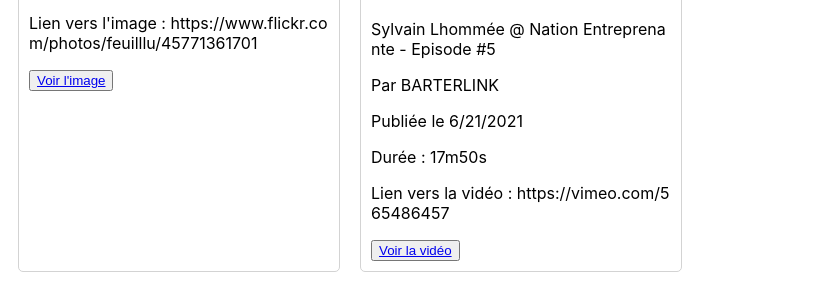
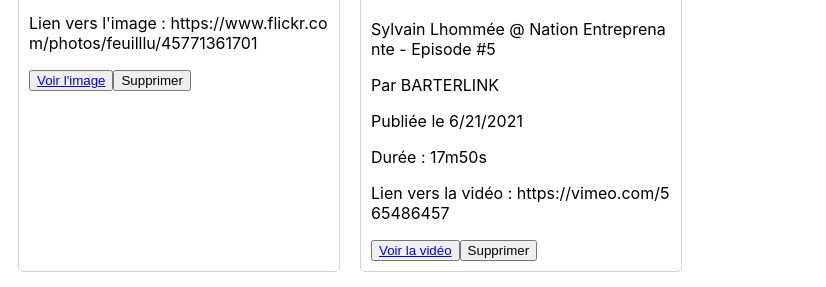
Before and after one commit to YoannDelion/test-klaxoon, a React (Create React App) app: page / in a window 1280 px wide. Shown: the part 570-857 px from the top of the page, without its empty margins (0-826 px from the left). Built offline with nearby package versions, Linux system fonts and the light colour scheme.

Commit message:
remove link from list

```diff
--- a/src/components/PhotoCard/PhotoCard.tsx
+++ b/src/components/PhotoCard/PhotoCard.tsx
@@ -3,6 +3,7 @@
 import Card from '../Card/Card'
 
 export default function PhotoCard({
+  removeLinkData,
   url,
   title,
   authorName,
@@ -27,6 +28,7 @@
           Voir l'image
         </a>
       </Button>
+      <Button handleClick={() => removeLinkData(url)}>Supprimer</Button>
     </Card>
   )
 }
--- a/src/components/VideoCard/VideoCard.tsx
+++ b/src/components/VideoCard/VideoCard.tsx
@@ -4,6 +4,7 @@
 import Card from '../Card/Card'
 
 export default function VideoCard({
+  removeLinkData,
   thumbnailUrl,
   url,
   title,
@@ -24,6 +25,7 @@
           Voir la vidéo
         </a>
       </Button>
+      <Button handleClick={() => removeLinkData(url)}>Supprimer</Button>
     </Card>
   )
 }
--- a/src/pages/App/App.tsx
+++ b/src/pages/App/App.tsx
@@ -1,7 +1,5 @@
 import { useState } from 'react'
-import Button from '../../components/Button/Button'
 import LinkForm from '../../components/LinkForm/LinkForm'
-import Card from '../../components/Card/Card'
 import './App.css'
 import VideoCard from '../../components/VideoCard/VideoCard'
 import PhotoCard from '../../components/PhotoCard/PhotoCard'
@@ -68,6 +66,10 @@
     setLinkList((linkList) => [...linkList, link])
   }
 
+  const removeLinkData = (url: string) => {
+    setLinkList((linkList) => linkList.filter((link) => link.url !== url))
+  }
+
   return (
     <div className='App'>
       <h1>Mes bookmarks</h1>
@@ -90,6 +92,8 @@
             case 'photo':
               return (
                 <PhotoCard
+                  key={`${index}-${url}`}
+                  removeLinkData={removeLinkData}
                   thumbnailUrl={thumbnail_url}
                   url={url}
                   title={title}
@@ -101,6 +105,8 @@
             case 'video':
               return (
                 <VideoCard
+                  key={`${index}-${url}`}
+                  removeLinkData={removeLinkData}
                   thumbnailUrl={thumbnail_url}
                   url={url}
                   title={title}
--- a/src/types/cards.ts
+++ b/src/types/cards.ts
@@ -3,6 +3,7 @@
   url: string
   title: string
   authorName: string
+  removeLinkData: (url: string) => void
 }
 
 export interface VideoCardProps extends MediaCardProps {
```
